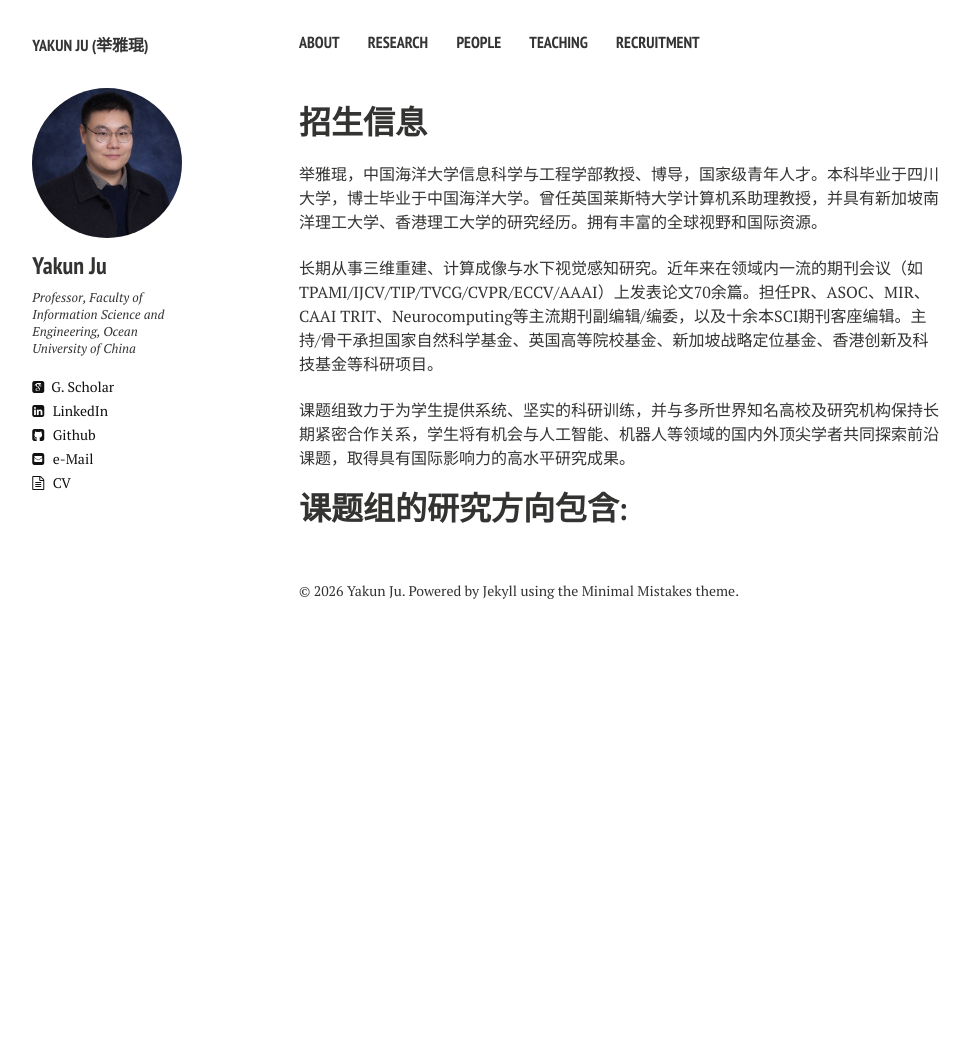
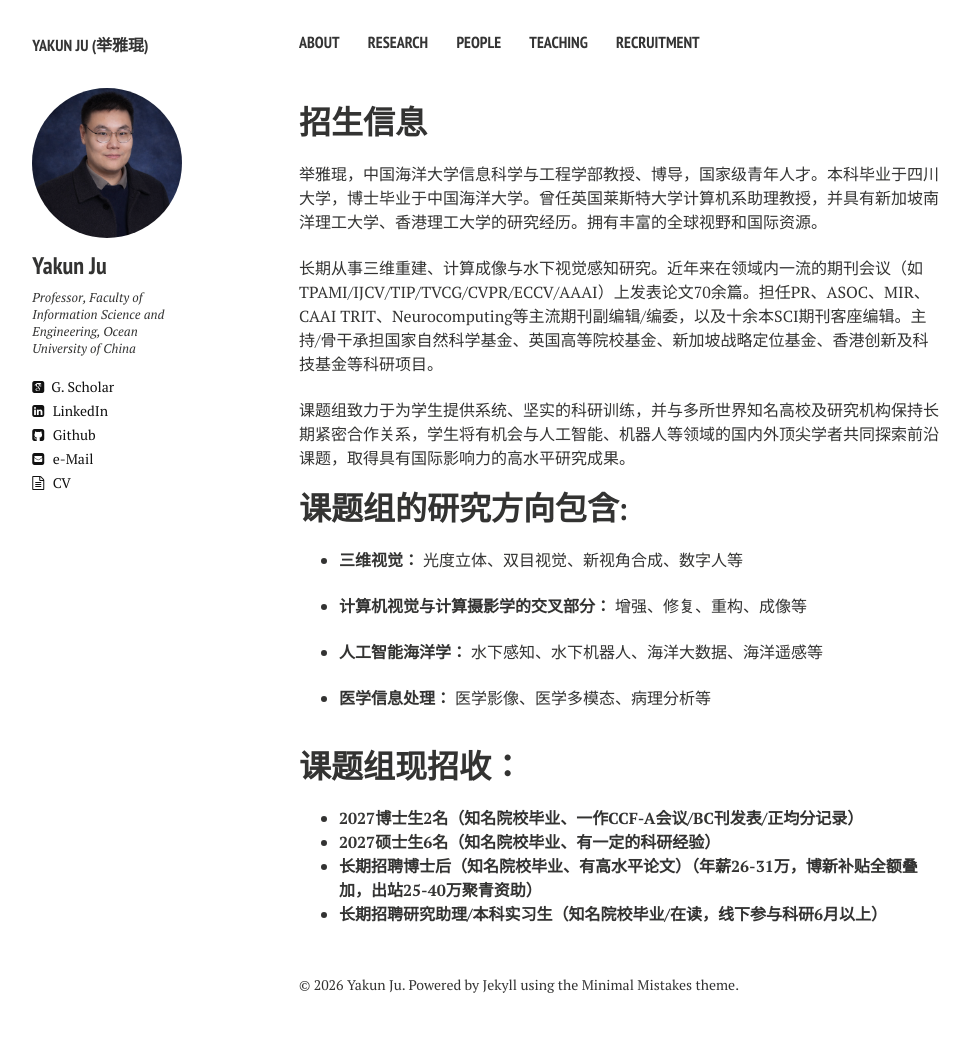
Before and after one commit to juyakun/juyakun.github.io, a Jekyll site: the page built from recruitment.md, in a window 1280 px wide. Shown: the whole page, without its empty margins (21-991 px from the left). Built offline with Jekyll 4.4.1, drawn with Linux system fonts in a browser that asks for light colours; nearby versions of some CDN libraries; before the commit the page ends 900 px from its top, so only the background shows below that.

Commit message:
Update recruitment.md

```diff
--- a/recruitment.md
+++ b/recruitment.md
@@ -17,3 +17,22 @@ comments: false
 <br>
 
 # 课题组的研究方向包含:
+- **三维视觉：** 光度立体、双目视觉、新视角合成、数字人等
+<br>
+<br>
+- **计算机视觉与计算摄影学的交叉部分：** 增强、修复、重构、成像等
+<br>
+<br>
+- **人工智能海洋学：** 水下感知、水下机器人、海洋大数据、海洋遥感等
+<br>
+<br>
+- **医学信息处理：** 医学影像、医学多模态、病理分析等
+<br>
+<br>
+
+# 课题组现招收：
+
+- 	**2027博士生2名（知名院校毕业、一作CCF-A会议/BC刊发表/正均分记录）**
+-	 **2027硕士生6名（知名院校毕业、有一定的科研经验）**
+-	 **长期招聘博士后（知名院校毕业、有高水平论文）（年薪26-31万，博新补贴全额叠加，出站25-40万聚青资助）**
+-	 **长期招聘研究助理/本科实习生（知名院校毕业/在读，线下参与科研6月以上）**
```
